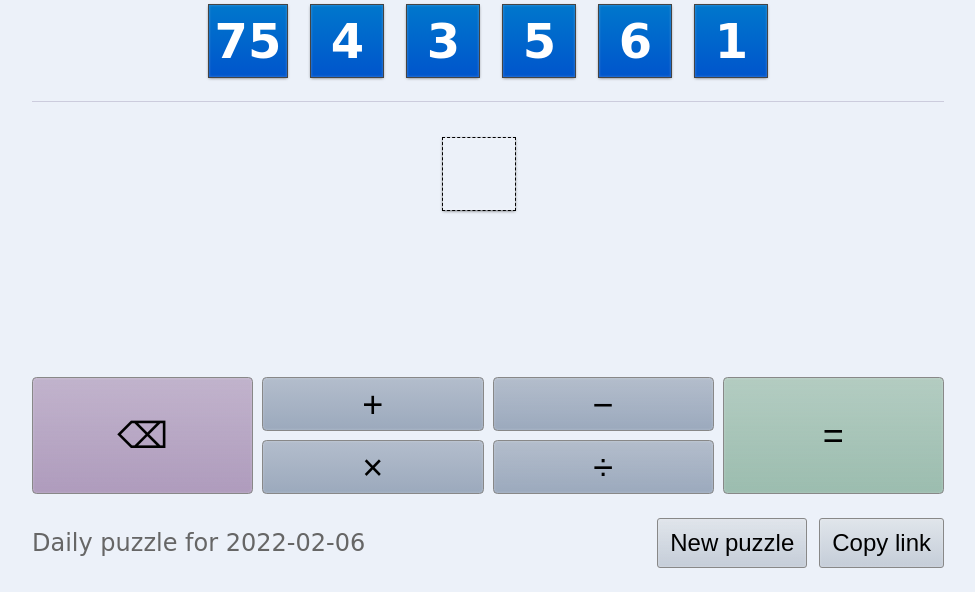
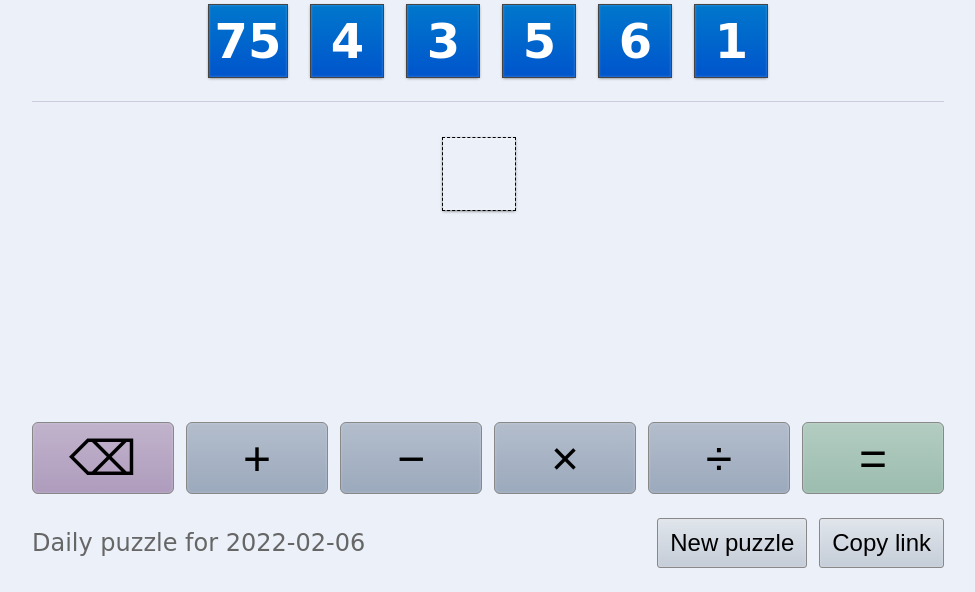
Before and after one commit to eevee/digitle, a plain HTML site: page index.html in a window 1280 px wide. Shown: the part 208-800 px from the top of the page, without its empty margins (152-1127 px from the left). Drawn offline with Linux system fonts and the light colour scheme.

Commit message:
Make the keyboard a single row

```diff
--- a/index.html
+++ b/index.html
@@ -244,9 +244,9 @@
         }
 
         #keyboard {
-            font-size: 1.5em;
+            font-size: 2em;
             display: grid;
-            grid: auto-flow 1.5em / 2fr 2fr 2fr 2fr;
+            grid: auto-flow 1.5em / repeat(6, 1fr);
             gap: 0.25em;
         }
         #keyboard button {
@@ -254,13 +254,9 @@
             line-height: 1;
         }
         #keyboard button[data-type=erase] {
-            grid-column: 1;
-            grid-row: 1 / span 2;
             --button-hue: 275;
         }
         #keyboard button[data-type=done] {
-            grid-column: 4;
-            grid-row: 1 / span 2;
             --button-hue: 155;
         }
 
@@ -421,16 +417,11 @@
             <button id="button-copy-results">Copy results</button>
         </div>
         <div id="keyboard">
-            <!--
-            <button data-type="digit" data-digit="1">1</button>
-            -->
-
+            <button data-type="erase">⌫</button>
             <button data-type="operator" data-op="+">+</button>
             <button data-type="operator" data-op="-">−</button>
             <button data-type="operator" data-op="*">×</button>
             <button data-type="operator" data-op="/">÷</button>
-
-            <button data-type="erase">⌫</button>
             <button data-type="done">=</button>
         </div>
         <div id="puzzle-desc">
```
